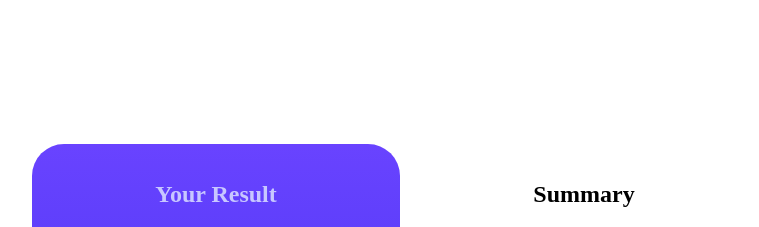
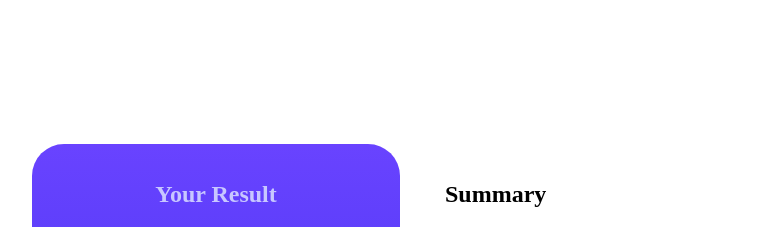
Before and after one commit to vickiavola/vickiavola.github.io, a plain HTML site: page index.html in a window 1280 px wide. Shown: the top 227 px of the page, without its empty margins (240-999 px from the left). Drawn offline with Linux system fonts and the light colour scheme.

Commit message:
Update style.css

```diff
--- a/style.css
+++ b/style.css
@@ -95,12 +95,14 @@
 }
 
 .summary{
+     width: 368px;
+     padding-left:90px;
      padding-top: 35px;
      font-style: normal;
      font-weight: 700;
      font-size: 24px;
      line-height: 31px;
-     align-items:start;
+
 }
 
 .summary_scorde{
```
Lines whose indentation alone changed are shown as unchanged.
